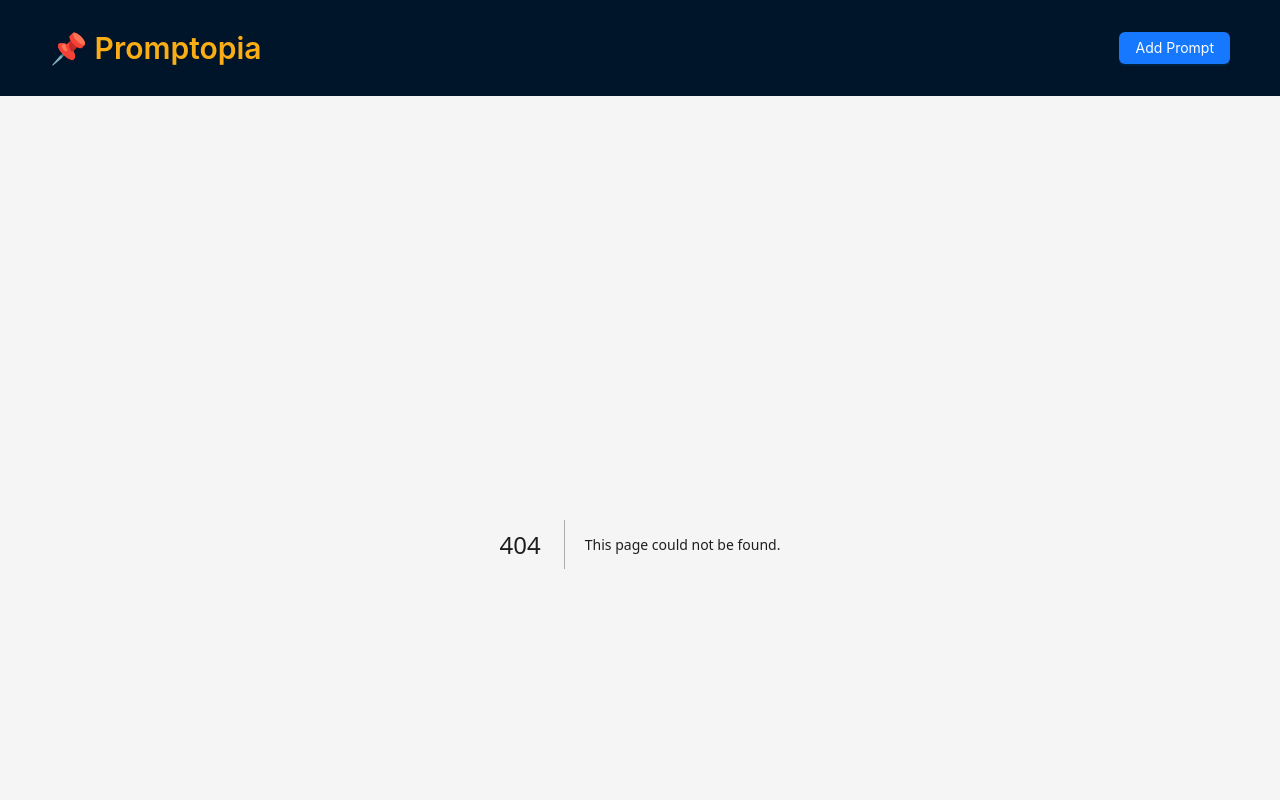
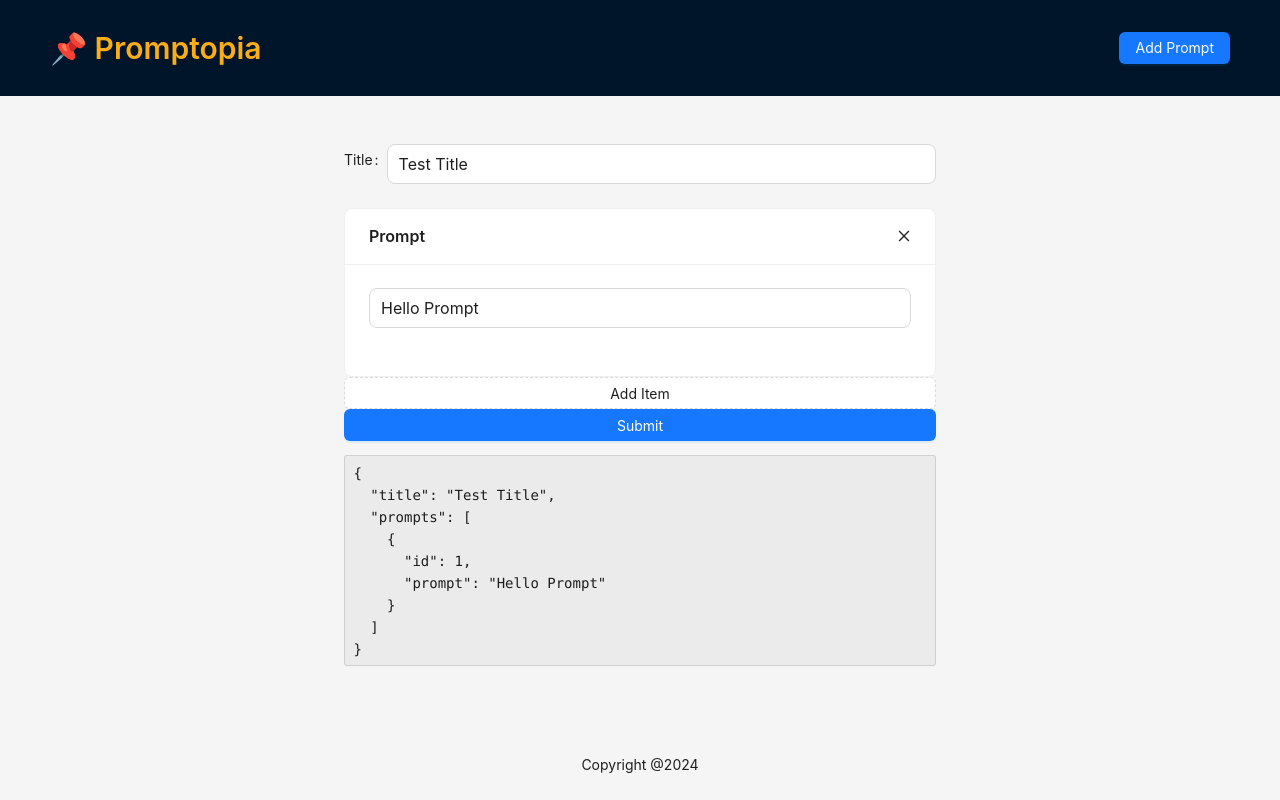
Before and after one commit to fauzanpr/next-exploration, a Next.js app: page /edit in a window 1280 px wide. Before the commit this address had no page. Shown: the top 800 px of the page. Built offline with nearby package versions, Linux system fonts and the light colour scheme.

Commit message:
feat(edit): create edit ui

```diff
--- /dev/null
+++ b/src/app/edit/page.tsx
@@ -0,0 +1,56 @@
+"use client";
+
+import { PromptsModel } from "@/models/promptModel";
+import { CloseOutlined } from "@ant-design/icons";
+import { Button, Card, Form, Input, Typography } from "antd";
+import { useEffect } from "react";
+
+function Page() {
+    const [form] = Form.useForm<PromptsModel>();
+    useEffect(() => {
+        form.setFieldsValue({
+            id: 1,
+            title: "Test Title",
+            prompts: [
+                {
+                    id: 1,
+                    prompt: "Hello Prompt"
+                }
+            ]
+        })
+    }, []);
+    return (
+        <Form form={form} style={{
+            width: "50%",
+            margin: "auto"
+        }}>
+            <Form.Item label="Title" name="title">
+                <Input size="large" />
+            </Form.Item>
+            <Form.List name="prompts">
+                {(fields, { add, remove }) => (
+                    <>
+                        {fields.map(field => (
+                            <Card key={field.key} title="Prompt" extra={<CloseOutlined onClick={() => remove(field.name)} />}>
+                                <Form.Item name={[field.name, "prompt"]}>
+                                    <Input size="large" />
+                                </Form.Item>
+                            </Card>
+                        ))}
+                        <Button type='dashed' onClick={() => add()} block>Add Item</Button>
+                        <Button type='primary' block>Submit</Button>
+                    </>
+                )}
+            </Form.List>
+            <Form.Item noStyle shouldUpdate>
+                {() => (
+                    <Typography>
+                        <pre>{JSON.stringify(form.getFieldsValue(), null, 2)}</pre>
+                    </Typography>
+                )}
+            </Form.Item>
+        </Form>
+    )
+}
+
+export default Page;
```
